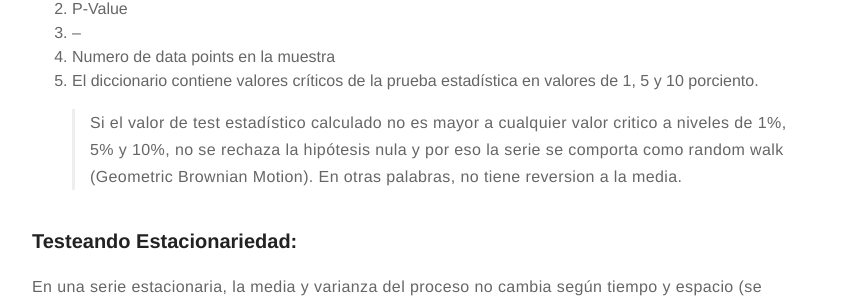
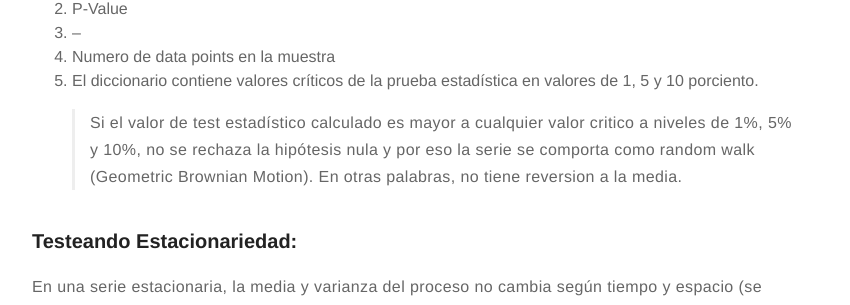
Before and after one commit to davidleonelhong/davidleonelhong.github.io, a Jekyll site: the page built from _posts/2018-10-10-Time-Series-Analysis.md, in a window 1280 px wide and 900 px high, scrolled down 907 px. Shown: the part 146-451 px from the top of the window, without its empty margins (203-1053 px from the left). Built offline with Jekyll 4.4.1, drawn with Linux system fonts in a browser that asks for light colours; a script that is not in the unit is left out.

```diff
--- a/_posts/2018-10-10-Time-Series-Analysis.md
+++ b/_posts/2018-10-10-Time-Series-Analysis.md
@@ -30,7 +30,7 @@ Output de Python:
 4.	Numero de data points en la muestra
 5.	El diccionario contiene valores críticos de la prueba estadística en valores de 1, 5 y 10 porciento.
 
-> Si el valor de test estadístico calculado no es mayor a cualquier valor critico a niveles de 1%, 5% y 10%, no se rechaza la hipótesis nula y por eso la serie se comporta como random walk (Geometric Brownian Motion). En otras palabras, no tiene reversion a la media.
+> Si el valor de test estadístico calculado es mayor a cualquier valor critico a niveles de 1%, 5% y 10%, no se rechaza la hipótesis nula y por eso la serie se comporta como random walk (Geometric Brownian Motion). En otras palabras, no tiene reversion a la media.
 
 ### Testeando Estacionariedad:
 En una serie estacionaria, la media y varianza del proceso no cambia según tiempo y espacio (se mantienen constantes) y cada una no sigue tendencia alguna. Una característica de las series de precios estacionarias es que sus precios se dispersan de su valor inicial a un ritmo más lento que la del GBM. Calculando esta **diffuse rate**, podemos intendificar la naturaleza de la serie de tiempo y detectar si hay reversión a la media.
```
